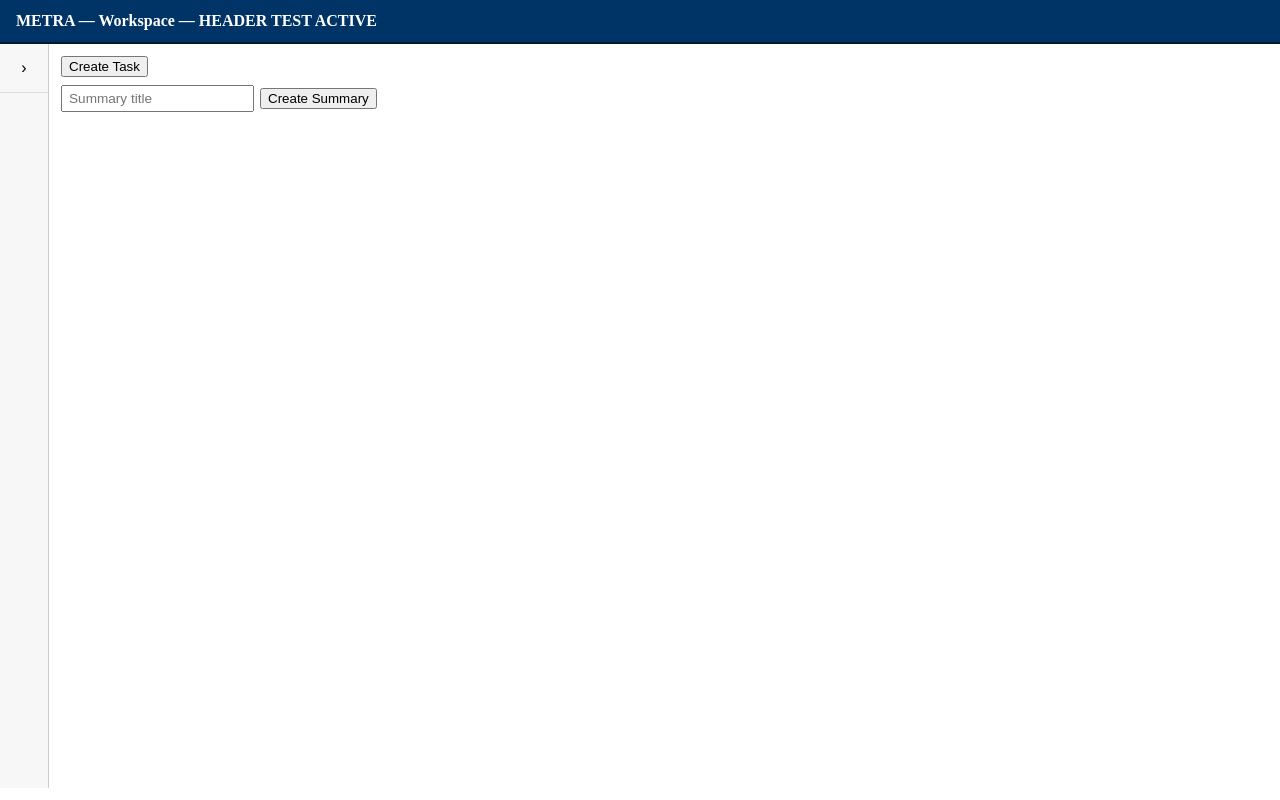
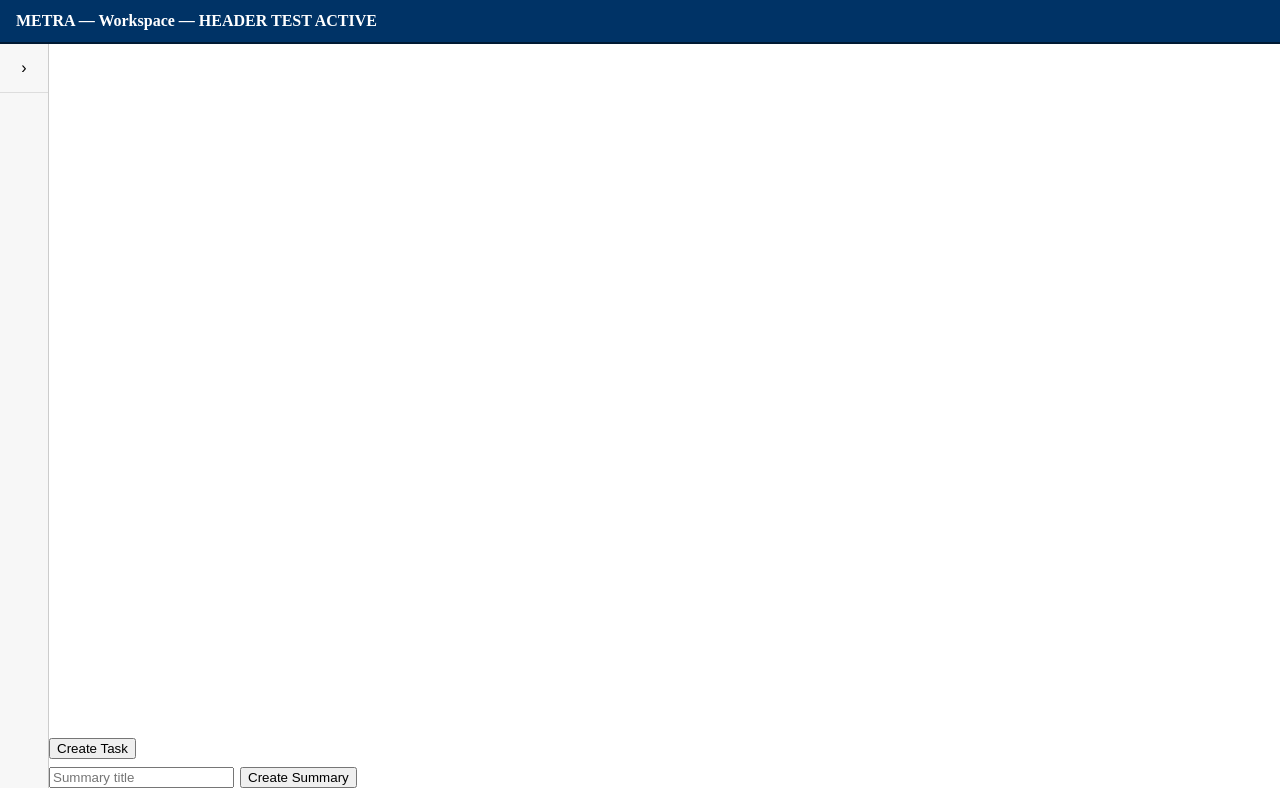
Before and after one commit to johnjkelly1945-ops/project-tracker-vite-pwa-v15, a React (Vite) app: page / in a window 1280 px wide. Built offline with nearby package versions, Linux system fonts and the light colour scheme.

Commit message:
Stage 104.3 — Summary ordering (activation-gated) with footer authority and layout fix

```diff
--- a/src/App.jsx
+++ b/src/App.jsx
@@ -1,4 +1,18 @@
 // @ts-nocheck
+/*
+=====================================================================
+METRA — App.jsx
+=====================================================================
+
+STAGES
+---------------------------------------------------------------------
+Stage 97.3  — Task ↔ Summary Reassignment
+Stage 104.2 — Summary Activation Controls
+Stage 104.3.A — Summary Ordering State & Data
+Stage 104.3.B — Footer Wiring (Authority Completion)
+=====================================================================
+*/
+
 import React, { useState } from "react";
 
 import Sidebar from "./components/Sidebar";
@@ -7,15 +21,19 @@ import ModuleHeader from "./components/ModuleHeader";
 import TaskPopup from "./components/TaskPopup";
 
 export default function App() {
+  /* ===================== WORKSPACE STATE ===================== */
   const [workspaceState, setWorkspaceState] = useState(() => ({
     summaries: [],
     tasks: [],
   }));
 
+  /* ===================== SUMMARY ORDER ===================== */
+  const [summaryOrder, setSummaryOrder] = useState([]);
+
   const [activeTask, setActiveTask] = useState(null);
   const [sidebarExpanded, setSidebarExpanded] = useState(false);
 
-  /* ================= TASK CREATION ================= */
+  /* ===================== TASK CREATION ===================== */
 
   function handleCreateTaskIntent(intent) {
     if (!intent || !intent.title) return;
@@ -35,24 +53,50 @@ export default function App() {
     setActiveTask(newTask);
   }
 
-  /* ================= SUMMARY CREATION (TITLE-SAFE) ================= */
+  /* ===================== SUMMARY CREATION ===================== */
 
   function handleAddSummary(title) {
     const trimmed = typeof title === "string" ? title.trim() : "";
+    const id = crypto.randomUUID();
 
     setWorkspaceState((prev) => ({
       ...prev,
       summaries: [
         ...prev.summaries,
         {
-          id: crypto.randomUUID(),
+          id,
           title: trimmed || `Summary ${prev.summaries.length + 1}`,
         },
       ],
     }));
+
+    setSummaryOrder((prev) => [...prev, id]);
   }
 
-  /* ================= TASK ↔ SUMMARY MOVE ================= */
+  /* ===================== SUMMARY ORDERING ===================== */
+
+  function moveActiveSummary(activeSummaryId, direction) {
+    if (!activeSummaryId) return;
+
+    setSummaryOrder((prev) => {
+      const index = prev.indexOf(activeSummaryId);
+      if (index === -1) return prev;
+
+      const targetIndex =
+        direction === "up" ? index - 1 : index + 1;
+
+      if (targetIndex < 0 || targetIndex >= prev.length) {
+        return prev;
+      }
+
+      const next = [...prev];
+      const [moved] = next.splice(index, 1);
+      next.splice(targetIndex, 0, moved);
+      return next;
+    });
+  }
+
+  /* ===================== TASK ↔ SUMMARY MOVE ===================== */
 
   function handleChangeTaskSummary(taskId, newSummaryId) {
     setWorkspaceState((prev) => ({
@@ -65,7 +109,7 @@ export default function App() {
     }));
   }
 
-  /* ================= TASK POPUP ================= */
+  /* ===================== TASK POPUP ===================== */
 
   function handleOpenTask(task) {
     setActiveTask(task);
@@ -74,6 +118,19 @@ export default function App() {
   function handleCloseTask() {
     setActiveTask(null);
   }
+
+  /* ===================== DERIVED ORDER ===================== */
+
+  const orderedSummaries =
+    summaryOrder.length > 0
+      ? summaryOrder
+          .map((id) =>
+            workspaceState.summaries.find((s) => s.id === id)
+          )
+          .filter(Boolean)
+      : workspaceState.summaries;
+
+  /* ===================== RENDER ===================== */
 
   return (
     <>
@@ -87,17 +144,18 @@ export default function App() {
 
         <div style={{ flex: 1 }}>
           <PreProject
-            summaries={workspaceState.summaries}
+            summaries={orderedSummaries}
             tasks={workspaceState.tasks}
             onOpenTask={handleOpenTask}
             onCreateTaskIntent={handleCreateTaskIntent}
             onAddSummary={handleAddSummary}
+            moveActiveSummary={moveActiveSummary}
           />
 
           {activeTask && (
             <TaskPopup
               task={activeTask}
-              summaries={workspaceState.summaries}
+              summaries={orderedSummaries}
               onClose={handleCloseTask}
               onAddNote={() => {}}
               onAssignTask={() => {}}
--- a/src/components/PreProject.jsx
+++ b/src/components/PreProject.jsx
@@ -6,20 +6,11 @@ import PreProjectFooter from "./PreProjectFooter";
 /*
 =====================================================================
 METRA — PreProject.jsx
-Stage 104.2 — Summary Activation Controls (REINTRODUCED)
+Stage 104.3.C — Layout Authority Correction
 =====================================================================
-
-ROLE
----------------------------------------------------------------------
-Workspace summary display with explicit, user-controlled activation.
-
-SEMANTICS (LOCKED)
----------------------------------------------------------------------
-• Activation is explicit and reversible
-• Activation is visual-only (no mutation authority)
-• Only one summary may be active at a time
-• Tasks remain first-class and independent
-• No ordering changes at this stage
+- Root establishes a height contract
+- Content scrolls; footer remains visible
+- No semantic or authority changes
 =====================================================================
 */
 
@@ -29,11 +20,10 @@ export default function PreProject({
   onOpenTask,
   onCreateTaskIntent,
   onAddSummary,
+  moveActiveSummary,
 }) {
-  /* ================= ACTIVATION STATE ================= */
   const [activeSummaryId, setActiveSummaryId] = useState(null);
 
-  /* ================= ORPHAN TASKS ================= */
   const orphanTasks = tasks.filter((t) => t.summaryId == null);
 
   function toggleActivation(summaryId) {
@@ -43,8 +33,23 @@ export default function PreProject({
   }
 
   return (
-    <div style={{ padding: "12px" }}>
-      {/* ================= ORPHAN TASKS ================= */}
+    <div
+      style={{
+        display: "flex",
+        flexDirection: "column",
+        height: "100%",            // establishes height contract
+        minHeight: 0,              // allows child to scroll
+      }}
+    >
+      {/* ================= SCROLLABLE CONTENT ================= */}
+      <div
+        style={{
+          flex: 1,
+          minHeight: 0,            // critical for flex scroll
+          overflowY: "auto",
+          padding: "12px",
+        }}
+      >
         {orphanTasks.length > 0 && (
           <div style={{ marginBottom: "18px" }}>
             <h3>Unassigned Tasks</h3>
@@ -59,7 +64,6 @@ export default function PreProject({
           </div>
         )}
 
-      {/* ================= SUMMARIES ================= */}
         {summaries.map((summary) => {
           const isActive = activeSummaryId === summary.id;
           const isDimmed = activeSummaryId && !isActive;
@@ -109,10 +113,13 @@ export default function PreProject({
             </div>
           );
         })}
+      </div>
 
-      {/* ================= FOOTER ================= */}
+      {/* ================= FOOTER (NON-SCROLLING) ================= */}
       <PreProjectFooter
         summaries={summaries}
+        activeSummaryId={activeSummaryId}
+        moveActiveSummary={moveActiveSummary}
         showCreateSummary={true}
         onAddSummary={onAddSummary}
         onCreateTaskIntent={onCreateTaskIntent}
--- a/src/components/PreProjectFooter.jsx
+++ b/src/components/PreProjectFooter.jsx
@@ -5,73 +5,40 @@ import CreateTaskModal from "./CreateTaskModal";
 /*
 =====================================================================
 METRA — PreProjectFooter.jsx
-RESTORED FROM:
-baseline-2025-12-30-stage28-step1-create-task-modal
-
-RESTORATION PURPOSE:
-• Reinstate modal-based task creation (regression fix)
-• Preserve Stage 38+ summary creation (App-owned)
-• Preserve SEM-05 (summary optional for tasks)
-
-NO DESIGN CHANGES
+Stage 104.3.B — Summary Ordering Controls (Activation-Gated)
 =====================================================================
 */
 
 export default function PreProjectFooter({
+  summaries = [],
+  activeSummaryId = null,
+  moveActiveSummary,
   showCreateSummary = false,
-  summaries = [],
   onCreateTaskIntent,
   onAddSummary,
 }) {
-  /* ---------------- Task Creation (RESTORED) ---------------- */
   const [taskModalOpen, setTaskModalOpen] = useState(false);
-
-  /* ---------------- Summary Creation (UNCHANGED) ---------------- */
-  const [showIntentAck, setShowIntentAck] = useState(false);
   const [summaryTitle, setSummaryTitle] = useState("");
 
-  /* ---------------- Create Task ---------------- */
-  const handleCreateTaskClick = () => {
-    setTaskModalOpen(true);
-  };
+  const activeIndex =
+    activeSummaryId != null
+      ? summaries.findIndex((s) => s.id === activeSummaryId)
+      : -1;
 
-  /* ---------------- Create Summary ---------------- */
-  const handleCreateSummaryClick = () => {
-    if (typeof onAddSummary !== "function") {
-      console.error(
-        "Create Summary clicked but onAddSummary prop is not provided"
-      );
-      return;
-    }
-
-    if (!summaryTitle.trim()) {
-      alert("Please enter a summary title.");
-      return;
-    }
-
-    // Intent acknowledgement (Stage 33 semantics preserved)
-    setShowIntentAck(true);
-
-    // Actual summary creation (Stage 38 canonical path)
-    onAddSummary(summaryTitle.trim());
-
-    // Reset input
-    setSummaryTitle("");
-  };
+  const hasActiveSummary = activeIndex !== -1;
+  const atTopBoundary = hasActiveSummary && activeIndex === 0;
+  const atBottomBoundary =
+    hasActiveSummary && activeIndex === summaries.length - 1;
 
   return (
     <>
       <footer className="preproject-footer">
-        {/* ================= CREATE TASK ================= */}
-        <button
-          type="button"
-          className="create-task-button"
-          onClick={handleCreateTaskClick}
-        >
+        {/* Create Task */}
+        <button type="button" onClick={() => setTaskModalOpen(true)}>
           Create Task
         </button>
 
-        {/* ================= CREATE SUMMARY ================= */}
+        {/* Create Summary */}
         {showCreateSummary && (
           <div style={{ marginTop: "8px" }}>
             <input
@@ -79,60 +46,51 @@ export default function PreProjectFooter({
               placeholder="Summary title"
               value={summaryTitle}
               onChange={(e) => setSummaryTitle(e.target.value)}
-              style={{
-                marginRight: "6px",
-                padding: "4px 6px",
-                fontSize: "0.85rem",
-              }}
+              style={{ marginRight: "6px" }}
             />
             <button
               type="button"
-              className="create-summary-button"
-              onClick={handleCreateSummaryClick}
+              onClick={() => {
+                if (!summaryTitle.trim()) return;
+                onAddSummary(summaryTitle.trim());
+                setSummaryTitle("");
+              }}
             >
               Create Summary
             </button>
           </div>
         )}
 
-        {/* ================= INTENT ACK ================= */}
-        {showIntentAck && (
+        {/* Ordering Controls */}
+        {hasActiveSummary && (
           <div
-            style={{
-              marginTop: "10px",
-              padding: "8px 10px",
-              border: "1px solid #ccc",
-              borderRadius: "4px",
-              backgroundColor: "#f8f9fa",
-              fontSize: "0.85rem",
-              maxWidth: "420px",
-            }}
+            className="summary-order-controls"
+            style={{ marginTop: "10px", display: "flex", gap: "6px" }}
           >
-            <strong>Summary creation intent registered.</strong>
-            <div>No summary has been activated.</div>
-
             <button
               type="button"
-              style={{ marginTop: "6px", fontSize: "0.8rem" }}
-              onClick={() => setShowIntentAck(false)}
+              disabled={atTopBoundary}
+              onClick={() => moveActiveSummary(activeSummaryId, "up")}
             >
-              Dismiss
+              ↑ Move Up
+            </button>
+            <button
+              type="button"
+              disabled={atBottomBoundary}
+              onClick={() => moveActiveSummary(activeSummaryId, "down")}
+            >
+              ↓ Move Down
             </button>
           </div>
         )}
       </footer>
 
-      {/* ================= TASK CREATION MODAL (RESTORED) ================= */}
       <CreateTaskModal
         isOpen={taskModalOpen}
         summaries={summaries}
         onCancel={() => setTaskModalOpen(false)}
         onSubmit={(intent) => {
-          if (typeof onCreateTaskIntent === "function") {
-            onCreateTaskIntent(intent);
-          } else {
-            console.error("onCreateTaskIntent is not provided");
-          }
+          onCreateTaskIntent?.(intent);
           setTaskModalOpen(false);
         }}
       />
```
Lines whose indentation alone changed are shown as unchanged.
